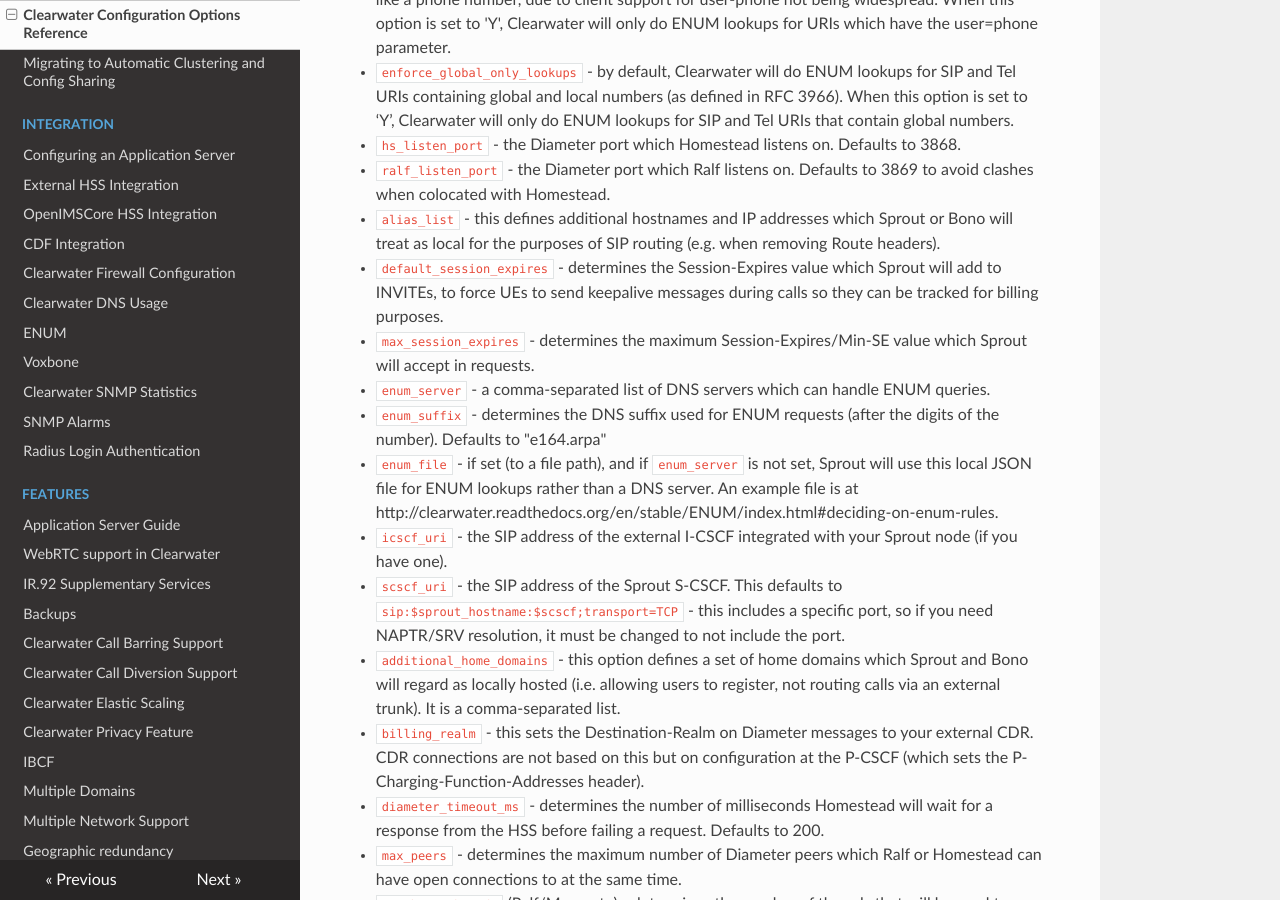
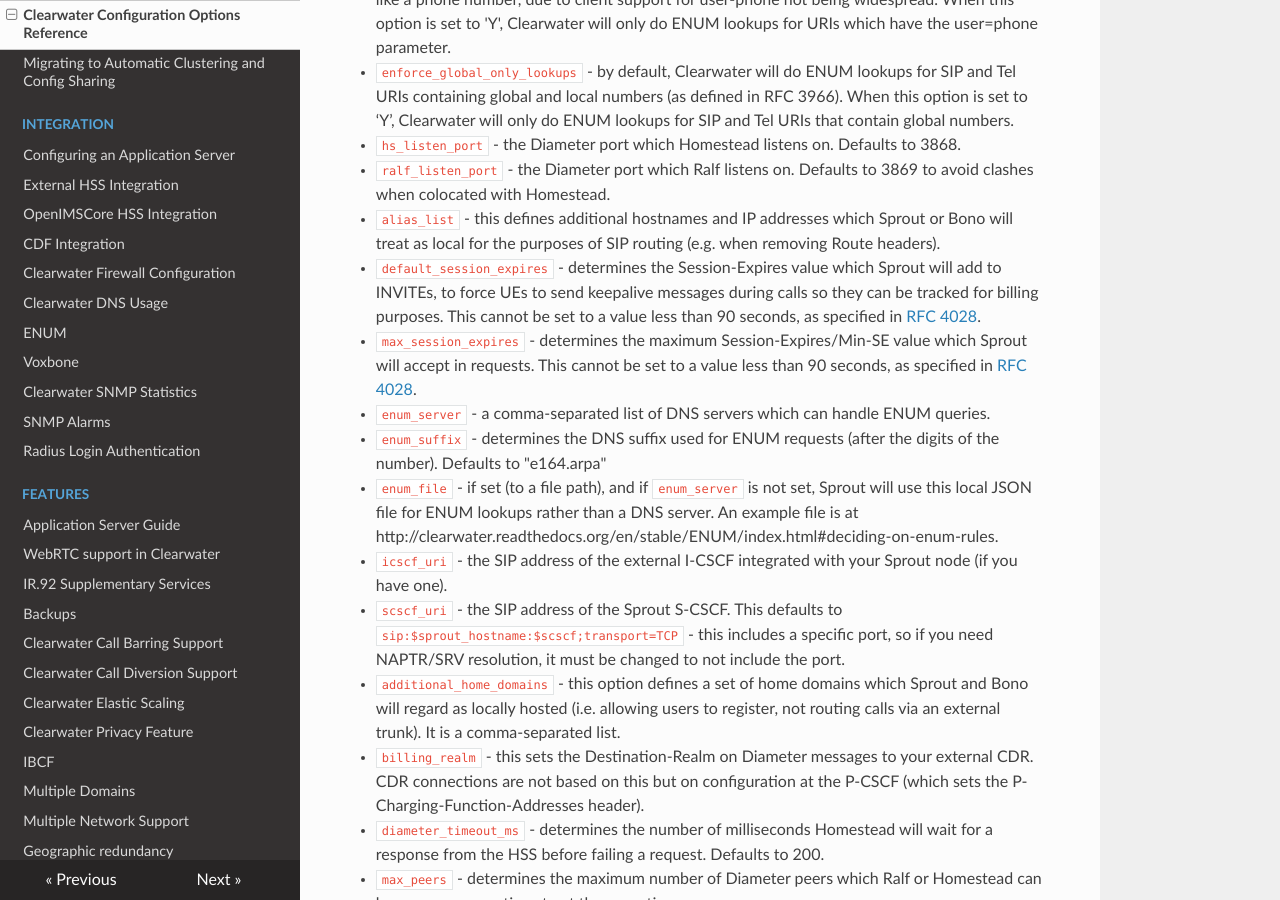
Before and after one commit to Metaswitch/clearwater-readthedocs, an MkDocs documentation site: the page built from docs/Clearwater_Configuration_Options_Reference.md, in a window 1280 px wide and 900 px high, scrolled down 4061 px. Built offline with MkDocs 1.6.1, drawn with Linux system fonts in a browser that asks for light colours; nearby versions of some CDN libraries; old or Windows-style settings are respelled for this version of MkDocs.

Commit message:
specify the minimum session expires value

```diff
--- a/docs/Clearwater_Configuration_Options_Reference.md
+++ b/docs/Clearwater_Configuration_Options_Reference.md
@@ -76,8 +76,8 @@ This section describes optional configuration options, particularly for ensuring
 * `hs_listen_port` - the Diameter port which Homestead listens on. Defaults to 3868.
 * `ralf_listen_port`  - the Diameter port which Ralf listens on. Defaults to 3869 to avoid clashes when colocated with Homestead.
 * `alias_list` - this defines additional hostnames and IP addresses which Sprout or Bono will treat as local for the purposes of SIP routing (e.g. when removing Route headers).
-* `default_session_expires` - determines the Session-Expires value which Sprout will add to INVITEs, to force UEs to send keepalive messages during calls so they can be tracked for billing purposes.
-* `max_session_expires` - determines the maximum Session-Expires/Min-SE value which Sprout will accept in requests.
+* `default_session_expires` - determines the Session-Expires value which Sprout will add to INVITEs, to force UEs to send keepalive messages during calls so they can be tracked for billing purposes. This cannot be set to a value less than 90 seconds, as specified in [RFC 4028](https://tools.ietf.org/html/rfc4028).
+* `max_session_expires` - determines the maximum Session-Expires/Min-SE value which Sprout will accept in requests. This cannot be set to a value less than 90 seconds, as specified in [RFC 4028](https://tools.ietf.org/html/rfc4028).
 * `enum_server` - a comma-separated list of DNS servers which can handle ENUM queries.
 * `enum_suffix` - determines the DNS suffix used for ENUM requests (after the digits of the number). Defaults to "e164.arpa"
 * `enum_file` - if set (to a file path), and if `enum_server` is not set, Sprout will use this local JSON file for ENUM lookups rather than a DNS server. An example file is at http://clearwater.readthedocs.org/en/stable/ENUM/index.html#deciding-on-enum-rules.
```
